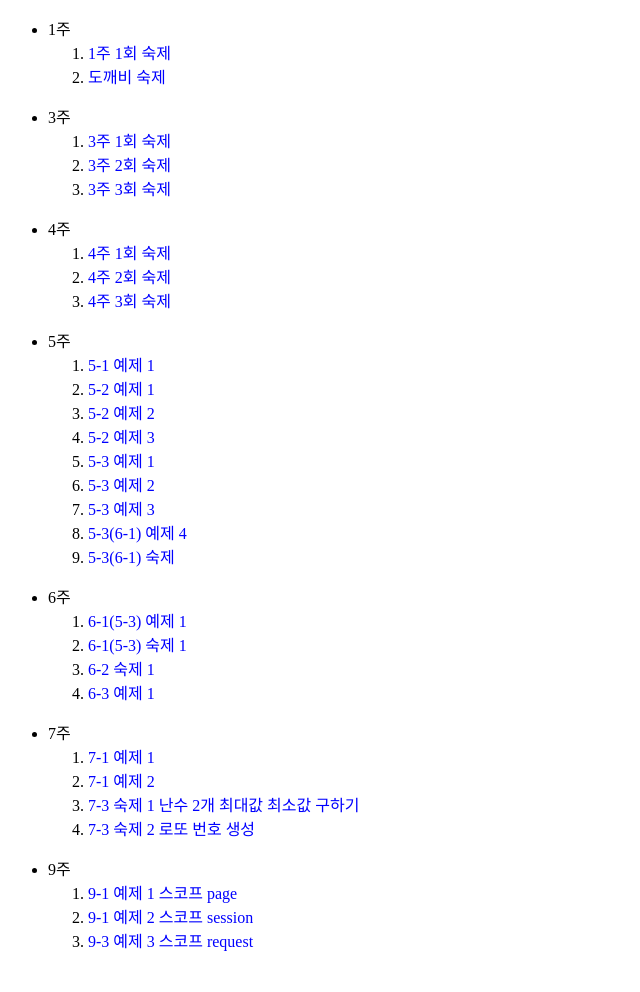
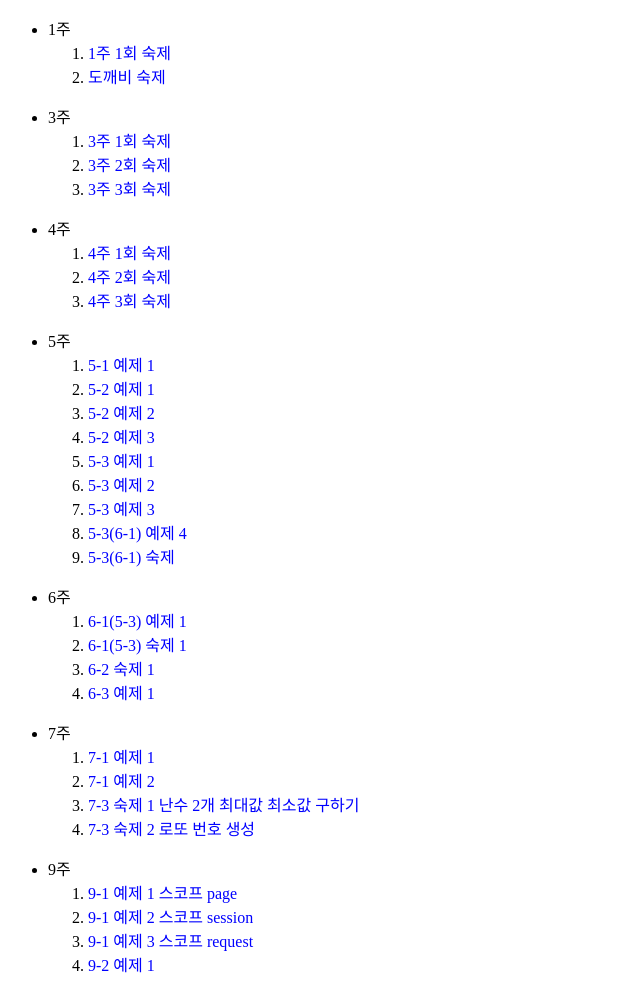
Before and after one commit to 1209bsm/1209bsm.github.io, a plain HTML site: page jsp/index.html in a window 1280 px wide. Shown: the whole page, without its empty margins (0-640 px from the left). Before the commit the page ends 968 px from the top, so only its background shows below. Drawn offline with nearby package versions, Linux system fonts and the light colour scheme.

Commit message:
Update index.html

```diff
--- a/jsp/index.html
+++ b/jsp/index.html
@@ -74,7 +74,10 @@
     <ol type ="1">
       <li><a href="https://1209bsm.github.io/jsp/9/2022090101.html"  target="_blank">9-1 예제 1 스코프 page </a></li>
       <li><a href="https://1209bsm.github.io/jsp/9/2022090102.html"  target="_blank">9-1 예제 2 스코프 session</a></li>
-      <li><a href="https://1209bsm.github.io/jsp/9/2022090103.html"  target="_blank">9-3 예제 3 스코프 request </a></li>
+      <li><a href="https://1209bsm.github.io/jsp/9/2022090103.html"  target="_blank">9-1 예제 3 스코프 request </a></li>
+      <li><a href="https://1209bsm.github.io/jsp/9/2022090201.html"  target="_blank">9-2 예제 1 </a></li>
+
+
     </ol>
   </ul>
 </section>
```
